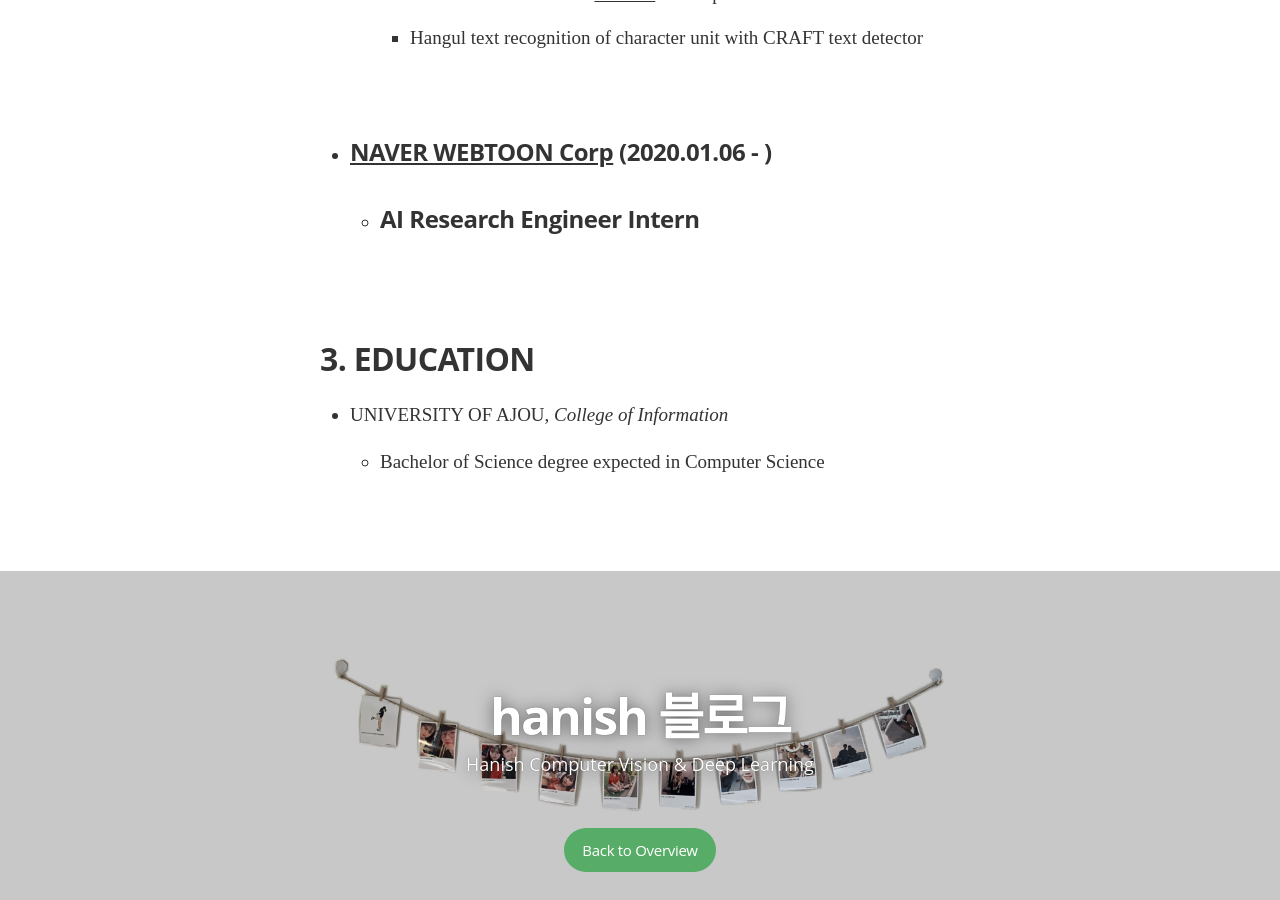
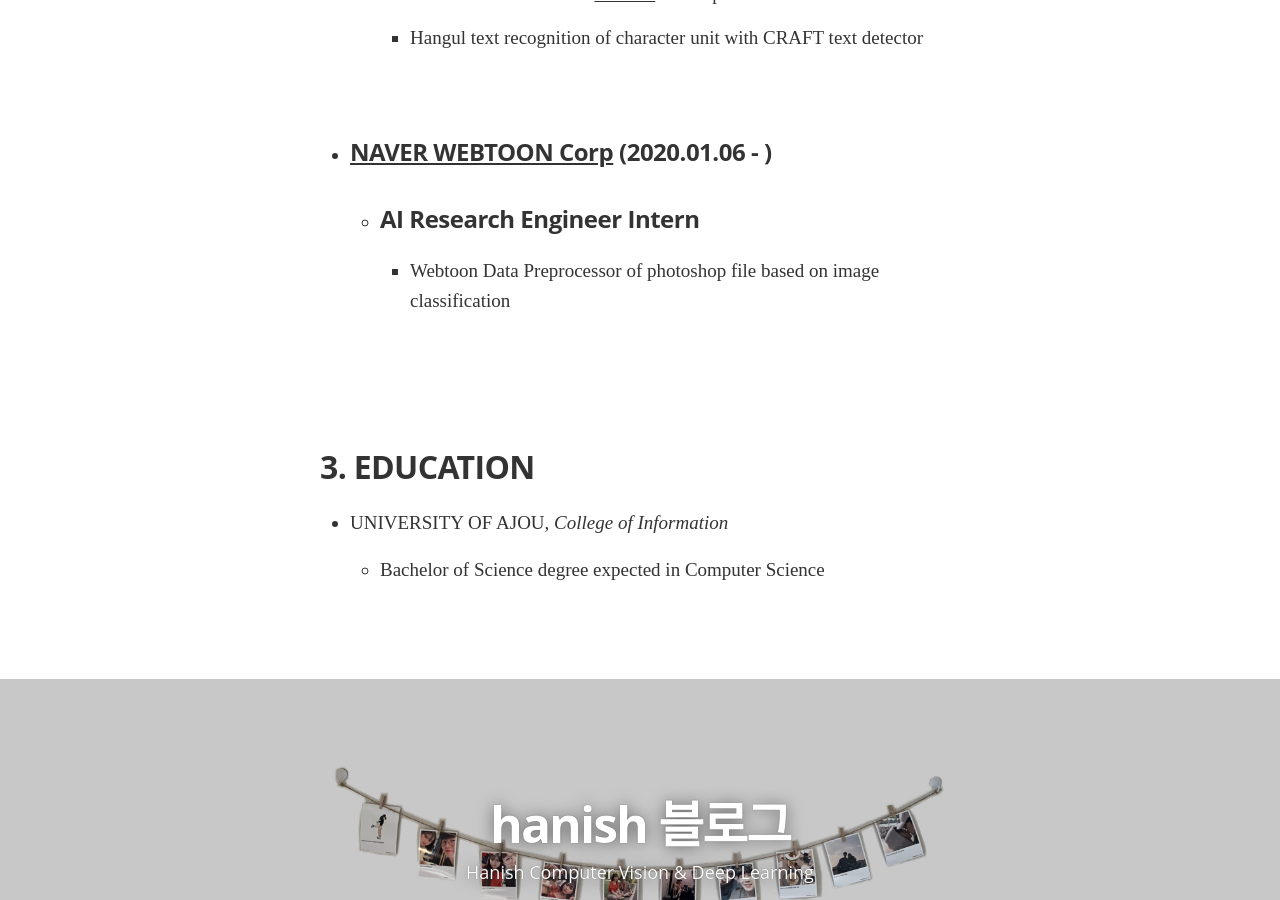
Before and after one commit to hanish3464/hanish3464.github.io, a Jekyll site: the page built from profile.md, in a window 1280 px wide and 900 px high, scrolled down 1186 px. Built offline with Jekyll 4.4.1, drawn with Linux system fonts in a browser that asks for light colours; nearby versions of some CDN libraries; some web fonts are replaced.

Commit message:
Update profile.md

```diff
--- a/profile.md
+++ b/profile.md
@@ -24,6 +24,7 @@ permalink: /profile/
 
  - ### [NAVER WEBTOON Corp](https://webtoonscorp.com/) (2020.01.06 - )
     - #### AI Research Engineer Intern
+      - Webtoon Data Preprocessor of photoshop file based on image classification
 
 
 ## 3. EDUCATION
```
